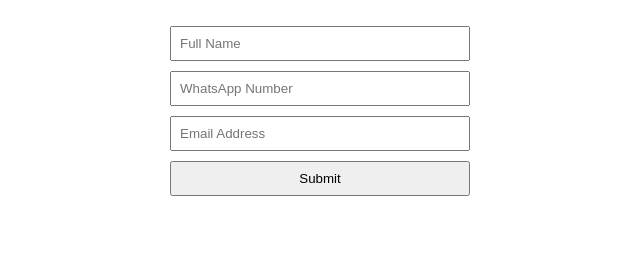
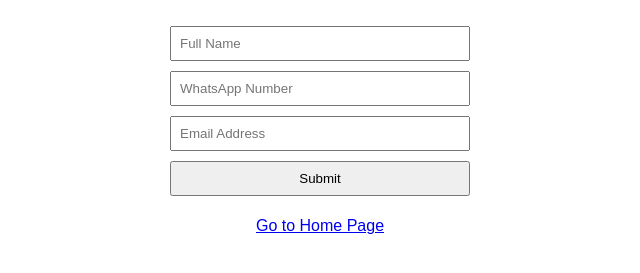
Before and after one commit to abhihola/vcf-file-generator, a website: page public/index.html in a window 1280 px wide. Shown: the part 59-332 px from the top of the page, without its empty margins (320-960 px from the left). Drawn offline with Linux system fonts and the light colour scheme.

Commit message:
Update index.html

```diff
--- a/public/index.html
+++ b/public/index.html
@@ -14,6 +14,7 @@
         <input type="email" id="email" placeholder="Email Address" required>
         <button type="submit">Submit</button>
     </form>
+    <p><a href="/home">Go to Home Page</a></p>
     <script src="script.js"></script>
 </body>
 </html>
```
